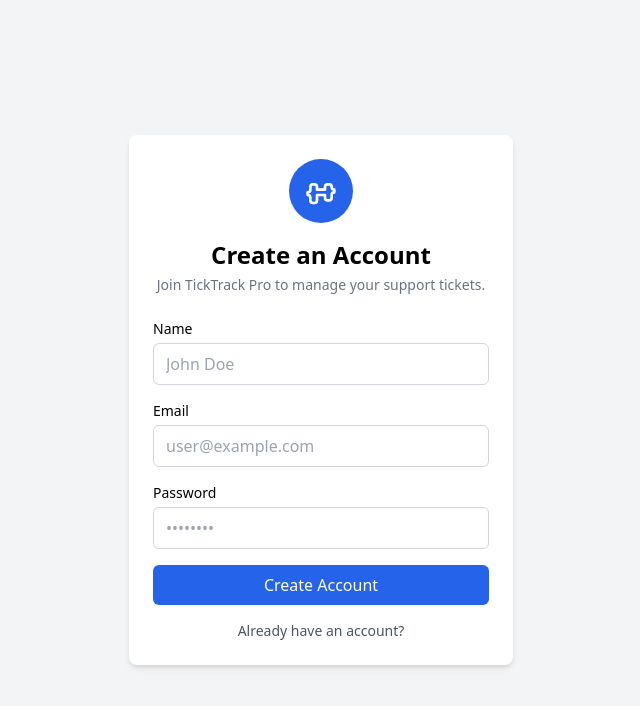
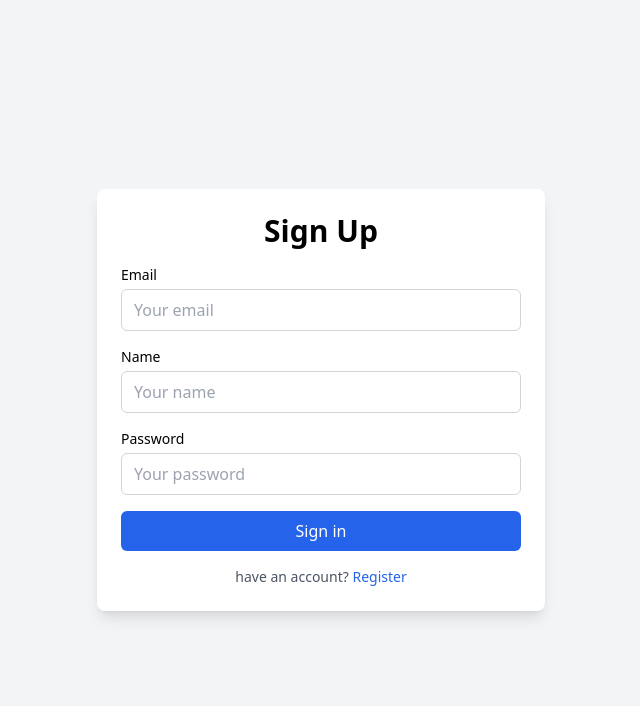
Before and after one commit to BramaAntoro/fe-pengaduan-masyarakat, a React (Vite) app: page /register in a window 1280 px wide. Shown: the top 706 px of the page, without its empty margins (319-959 px from the left). Built offline with nearby package versions, Linux system fonts and the light colour scheme.

Commit message:
feat: register acount

```diff
--- a/src/pages/auth/Login.jsx
+++ b/src/pages/auth/Login.jsx
@@ -4,7 +4,7 @@ import { useForm } from 'react-hook-form';
 import loginAction from '../../redux/action/auth/loginAction';
 
 export const Login = () => {
-    const { register, handleSubmit } = useForm();
+    const { login, handleSubmit } = useForm();
     const loginState = useSelector(state => state.login);
     const dispatch = useDispatch();
     const navigate = useNavigate();
@@ -30,7 +30,7 @@ export const Login = () => {
                             autoComplete="email"
                             required
                             className="w-full px-3 py-2 border border-gray-300 rounded-md focus:outline-none focus:ring-2 focus:ring-blue-500"
-                            {...register('email')}
+                            {...login('email')}
                         />
                     </div>
 
@@ -45,7 +45,7 @@ export const Login = () => {
                             autoComplete="current-password"
                             required
                             className="w-full px-3 py-2 border border-gray-300 rounded-md focus:outline-none focus:ring-2 focus:ring-blue-500"
-                            {...register('password')}
+                            {...login('password')}
                         />
                     </div>
 
--- a/src/pages/auth/Register.jsx
+++ b/src/pages/auth/Register.jsx
@@ -1,30 +1,47 @@
+import { Link, useNavigate } from 'react-router-dom';
+import { useDispatch, useSelector } from 'react-redux';
+import { useForm } from 'react-hook-form';
+import registerAction from '../../redux/action/auth/registerAction';
+
 export const Register = () => {
+
+    const navigate = useNavigate();
+
+    const { token } = useSelector((state) => state.login)
+
+    if (token) {
+        navigate('/')
+    }
+
+    const { register, handleSubmit } = useForm();
+    const registerState = useSelector(state => state.register);
+    const dispatch = useDispatch();
+
+    const onSubmit = (value) => {
+        dispatch(registerAction(value));
+    };
+
     return (
         <div className="min-h-screen flex items-center justify-center bg-gray-100 px-4">
-            <div className="w-full max-w-sm bg-white rounded-lg shadow-md p-6">
-                <div className="flex flex-col items-center mb-6">
-                    <div className="flex items-center justify-center h-16 w-16 rounded-full bg-blue-600 text-white mb-4">
-                        <svg
-                            xmlns="http://www.w3.org/2000/svg"
-                            className="h-8 w-8"
-                            fill="none"
-                            viewBox="0 0 24 24"
-                            stroke="currentColor"
-                            strokeWidth={2}
-                        >
-                            <path
-                                strokeLinecap="round"
-                                strokeLinejoin="round"
-                                d="M9 17v-2h6v2a2 2 0 002 2h1a2 2 0 002-2v-2a2 2 0 012-2v-2a2 2 0 01-2-2V9a2 2 0 00-2-2h-1a2 2 0 00-2 2v2H9V9a2 2 0 00-2-2H6a2 2 0 00-2 2v2a2 2 0 01-2 2v2a2 2 0 012 2v2a2 2 0 002 2h1a2 2 0 002-2z"
-                            />
-                        </svg>
+            <div className="w-full max-w-md bg-white rounded-lg shadow-lg p-6">
+                <h1 className="text-3xl font-bold text-center mb-4">Sign Up</h1>
+
+                <form onSubmit={handleSubmit(onSubmit)} className="space-y-4">
+                    <div>
+                        <label htmlFor="email" className="block text-sm font-medium mb-1">
+                            Email
+                        </label>
+                        <input
+                            id="email"
+                            type="text"
+                            placeholder="Your email"
+                            autoComplete="email"
+                            required
+                            className="w-full px-3 py-2 border border-gray-300 rounded-md focus:outline-none focus:ring-2 focus:ring-blue-500"
+                            {...register('email')}
+                        />
                     </div>
-                    <h1 className="text-2xl font-bold mb-1">Create an Account</h1>
-                    <p className="text-gray-500 text-sm text-center">
-                        Join TickTrack Pro to manage your support tickets.
-                    </p>
-                </div>
-                <form className="space-y-4">
+
                     <div>
                         <label htmlFor="name" className="block text-sm font-medium mb-1">
                             Name
@@ -32,21 +49,14 @@ export const Register = () => {
                         <input
                             id="name"
                             type="text"
-                            placeholder="John Doe"
+                            placeholder="Your name"
+                            autoComplete="name"
+                            required
                             className="w-full px-3 py-2 border border-gray-300 rounded-md focus:outline-none focus:ring-2 focus:ring-blue-500"
+                            {...register('name')}
                         />
                     </div>
-                    <div>
-                        <label htmlFor="email" className="block text-sm font-medium mb-1">
-                            Email
-                        </label>
-                        <input
-                            id="email"
-                            type="email"
-                            placeholder="user@example.com"
-                            className="w-full px-3 py-2 border border-gray-300 rounded-md focus:outline-none focus:ring-2 focus:ring-blue-500"
-                        />
-                    </div>
+
                     <div>
                         <label htmlFor="password" className="block text-sm font-medium mb-1">
                             Password
@@ -54,21 +64,34 @@ export const Register = () => {
                         <input
                             id="password"
                             type="password"
-                            placeholder="••••••••"
+                            placeholder="Your password"
+                            autoComplete="current-password"
+                            required
                             className="w-full px-3 py-2 border border-gray-300 rounded-md focus:outline-none focus:ring-2 focus:ring-blue-500"
+                            {...register('password')}
                         />
                     </div>
+
                     <button
                         type="submit"
-                        className="w-full bg-blue-600 text-white py-2 rounded-md hover:bg-blue-700 transition"
+                        disabled={registerState.loading}
+                        className={`w-full py-2 rounded-md transition
+                            ${registerState.loading ? 'bg-blue-300 cursor-not-allowed' : 'bg-blue-600 hover:bg-blue-700 text-white'}`}
                     >
-                        Create Account
+                        {registerState.loading ? 'Signing in...' : 'Sign in'}
                     </button>
-                    <div className="mt-4 text-center text-sm text-gray-600">
-                        Already have an account?
+
+                    <div className="text-center text-sm text-gray-600 mt-2">
+                        have an account? <Link to="/register" className="text-blue-600 hover:underline">Register</Link>
                     </div>
+
+                    {Object.values(registerState.error || {}).map((errArray, idx) => (
+                        <p key={idx} className="text-sm text-red-500 text-center mt-2">
+                            {Array.isArray(errArray) ? errArray[0] : errArray}
+                        </p>
+                    ))}
                 </form>
             </div>
         </div>
-    )
-}
+    );
+};
--- a/src/redux/action/auth/loginAction.jsx
+++ b/src/redux/action/auth/loginAction.jsx
@@ -1,7 +1,7 @@
 import { ApiService } from "../../../utils/ApiService"
 
 const loginAction = (data) => (dispatch) => {
-    dispatch({ type: "AUTH_INIT" });
+    dispatch({ type: "AUTH_LOGIN_INIT" });
 
     ApiService().post('/api/login', data)
         .then((response) => {
--- /dev/null
+++ b/src/redux/action/auth/registerAction.jsx
@@ -0,0 +1,29 @@
+import { ApiService } from "../../../utils/ApiService";
+
+const registerAction = (data) => (dispatch) => {
+    dispatch({ type: "AUTH_REGISTER_INIT" });
+
+    ApiService().post('/api/register', data)
+        .then((response) => {
+            dispatch({
+                type: "AUTH_REGISTER_SUCCESS",
+                payload: {
+                    message: response.data.message,
+                    token: response.data.data.token,
+                    user: response.data.data.user
+                }
+            })
+            window.location.href = '/'
+        })
+        .catch((error) => {
+            dispatch({
+                type: "AUTH_REGISTER_FAILED",
+                payload: {
+                    message: error?.response?.data?.message || "Registration failed",
+                    error: error?.response?.data?.errors || {}
+                }
+            })
+        })
+}
+
+export default registerAction
--- /dev/null
+++ b/src/redux/reducer/auth/registerReducer.jsx
@@ -0,0 +1,31 @@
+const init = {
+    loading: false,
+    token: null,
+    user: null,
+    message: "",
+    error: null
+}
+const registerReducer = (state = init, action) => {
+    switch (action?.type) {
+        case "AUTH_REGISTER_INIT":
+            return init
+        case "AUTH_REGISTER_SUCCESS":
+            localStorage.setItem("token", action.payload.token);
+            return {
+                ...state,
+                message: action.payload.message,
+                token: action.payload.token,
+                user: action.payload.user
+            }
+        case "AUTH_REGISTER_FAILED":
+            return {
+                ...state,
+                message: action.payload.message,
+                error: action.payload.error
+            }
+        default:
+            return state
+    }
+}
+
+export default registerReducer
--- a/src/redux/rootReducer.jsx
+++ b/src/redux/rootReducer.jsx
@@ -1,8 +1,10 @@
 import { combineReducers } from "redux";
 import loginReducer from "./reducer/auth/loginReducer";
 import logoutReducer from "./reducer/auth/logoutReducer";
+import registerReducer from "./reducer/auth/registerReducer";
 
 export const rootReducer = combineReducers({
     login: loginReducer,
-    logout: logoutReducer
+    logout: logoutReducer,
+    register: registerReducer
 });
```
